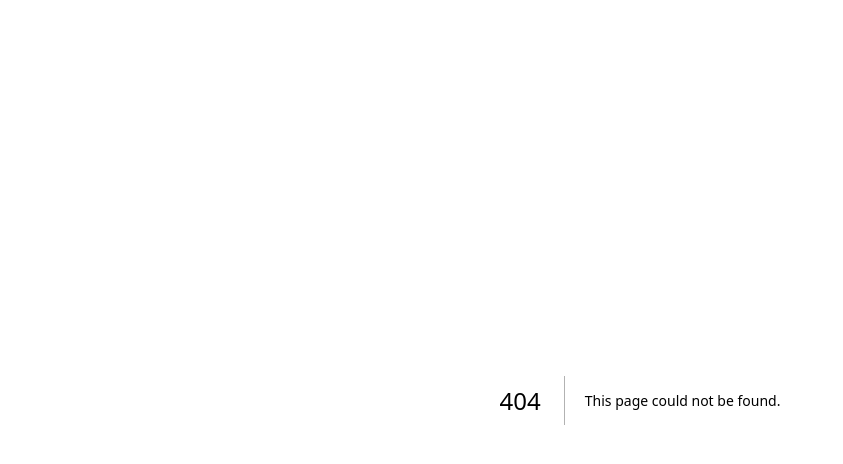
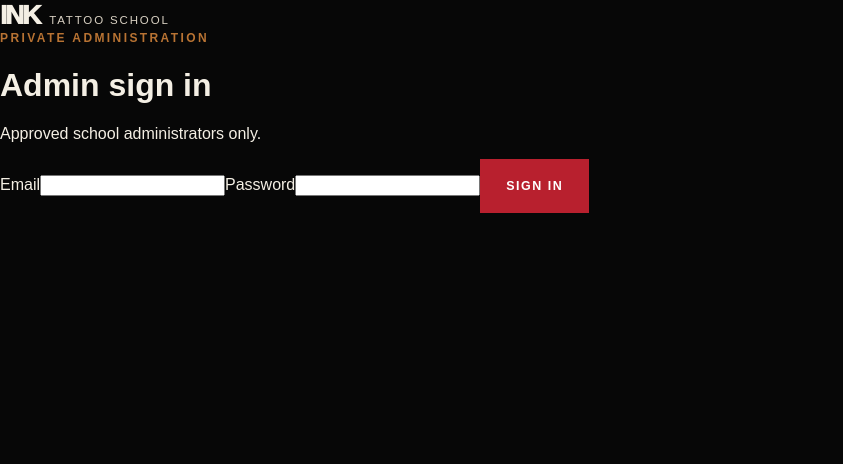
Before and after one commit to Adhco0543/tattoo_ink_school, a Next.js app: page /admin/login in a window 1280 px wide. Before the commit this address had no page. Shown: the top 464 px of the page, without its empty margins (0-843 px from the left). Built offline with nearby package versions, Linux system fonts and the light colour scheme.

Commit message:
Build 8: add private admin sign-in

```diff
--- /dev/null
+++ b/app/admin/login/page.tsx
@@ -0,0 +1,64 @@
+"use client";
+
+import { FormEvent, useState } from "react";
+import { createClient } from "@/lib/supabase/browser";
+
+export default function AdminLoginPage() {
+  const [error, setError] = useState("");
+  const [loading, setLoading] = useState(false);
+
+  async function submit(event: FormEvent<HTMLFormElement>) {
+    event.preventDefault();
+    setError("");
+    setLoading(true);
+
+    const form = new FormData(event.currentTarget);
+    const email = String(form.get("email") ?? "").trim();
+    const password = String(form.get("password") ?? "");
+
+    try {
+      const supabase = createClient();
+      const { error: signInError } = await supabase.auth.signInWithPassword({ email, password });
+
+      if (signInError) {
+        setError("Sign-in failed. Check your email and password.");
+        return;
+      }
+
+      window.location.assign("/admin");
+    } catch {
+      setError("Admin sign-in is not configured yet.");
+    } finally {
+      setLoading(false);
+    }
+  }
+
+  return (
+    <main className="admin-login-page">
+      <div className="admin-login-card">
+        <a className="brand" href="/">
+          <span className="brand-mark">INK</span>
+          <span className="brand-copy">Tattoo School</span>
+        </a>
+        <p className="eyebrow">Private administration</p>
+        <h1>Admin sign in</h1>
+        <p>Approved school administrators only.</p>
+
+        <form onSubmit={submit}>
+          <label>
+            Email
+            <input name="email" type="email" autoComplete="email" required />
+          </label>
+          <label>
+            Password
+            <input name="password" type="password" autoComplete="current-password" required />
+          </label>
+          {error && <p className="admin-login-error">{error}</p>}
+          <button className="button" type="submit" disabled={loading}>
+            {loading ? "Signing in..." : "Sign in"}
+          </button>
+        </form>
+      </div>
+    </main>
+  );
+}
```
